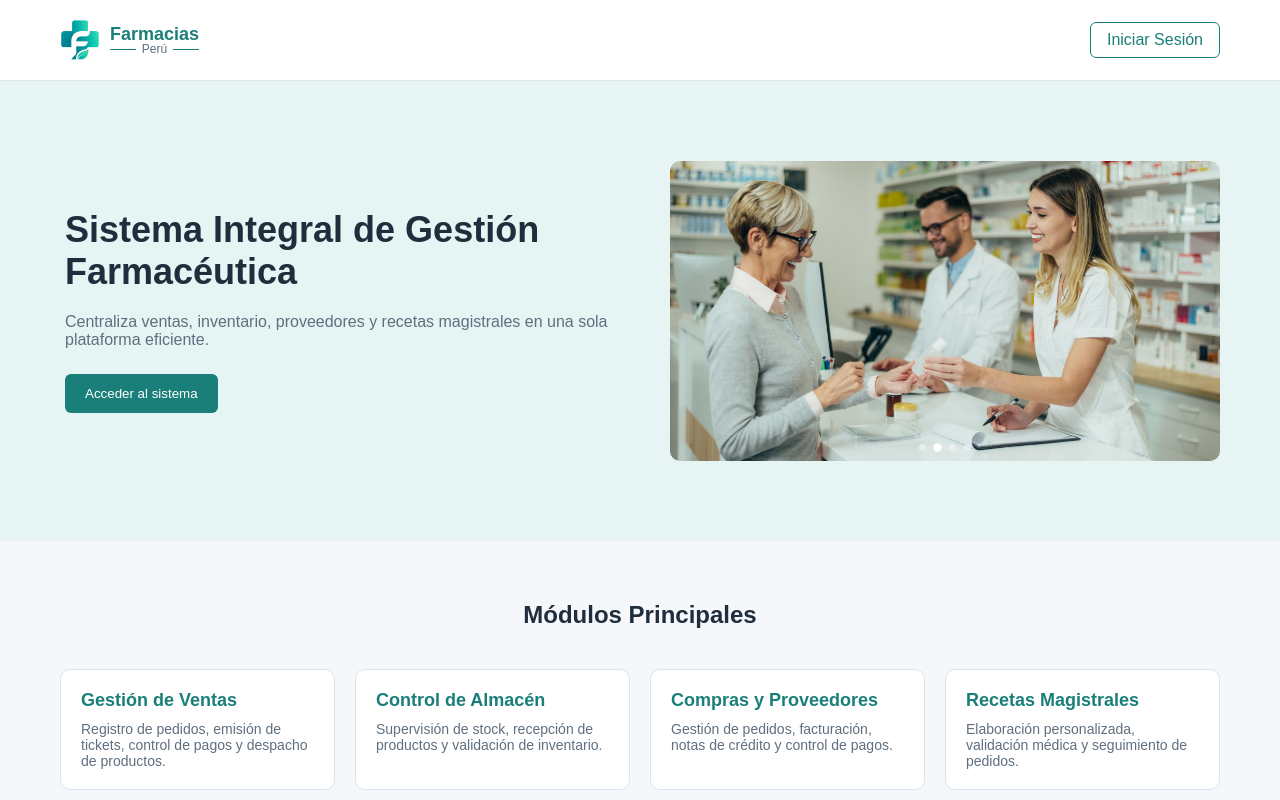
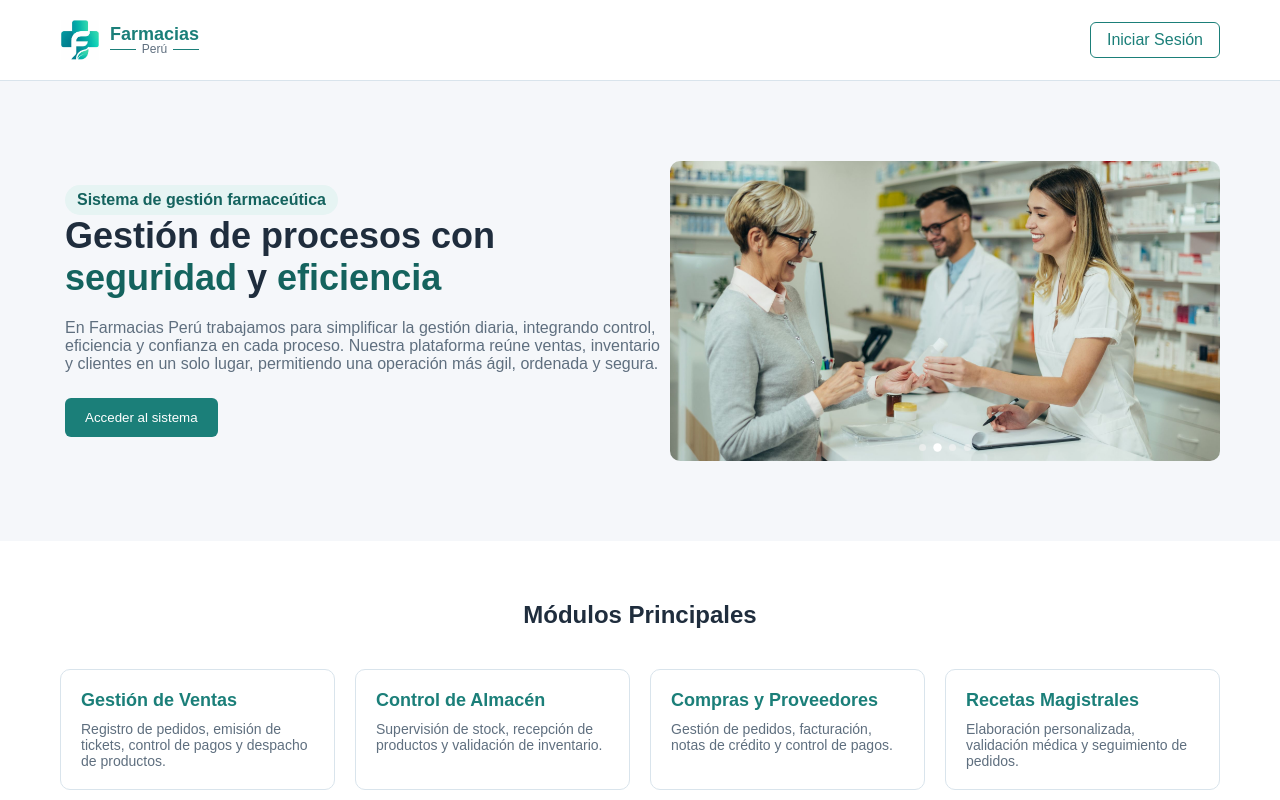
Before and after one commit to Miguel41844x/FARMAPE, a React app in the folder frontend/: page / in a window 1280 px wide. Shown: the top 800 px of the page. Built offline with nearby package versions, Linux system fonts and the light colour scheme; the HTML template or start-up script is replaced by a standard one.

Commit message:
Home-page-agregados

```diff
--- a/frontend/src/components/public/Hero.jsx
+++ b/frontend/src/components/public/Hero.jsx
@@ -8,8 +8,13 @@ const Hero = () => {
     return(
         <section className="hero">
             <div className="hero-content">
-                <h1>Sistema Integral de Gestión Farmacéutica</h1>
-                <p>Centraliza ventas, inventario, proveedores y recetas magistrales en una sola plataforma eficiente.</p>
+                <div className="hero-content-tittle">
+                    <h4>Sistema de gestión farmaceútica</h4>
+                </div>
+                <h1>Gestión de procesos con <span>seguridad</span> y <span>eficiencia</span></h1>
+                <p>En Farmacias Perú trabajamos para simplificar la gestión diaria, integrando control, eficiencia y confianza
+                    en cada proceso. Nuestra plataforma reúne ventas, inventario y clientes en un solo lugar,
+                    permitiendo una operación más ágil, ordenada y segura.</p>
                 <div className="hero-buttons">
                     <button className="primary" onClick={() => navigate("/login")}>
                         Acceder al sistema
--- a/frontend/src/components/public/hero.css
+++ b/frontend/src/components/public/hero.css
@@ -1,7 +1,6 @@
 /* HERO */
 .hero{
   padding:80px 60px;
-  background:var(--primary-light);
   display: flex;
   align-items: center;
   justify-content: space-between;
@@ -15,10 +14,25 @@
   margin:15px 5px;
 }
 
+.hero-content-tittle{
+  display: inline-block;
+  padding: 6px 12px;
+  background: var(--primary-light);
+  border-radius: 1pc;
+}
+
+.hero h4{
+  color:var(--primary-dark);
+}
+
 .hero h1{
   font-size:36px;
   margin-bottom:20px;
   color:var(--text-main);
+}
+
+.hero-content span{
+  color: var(--primary-dark);
 }
 
 .hero p{
@@ -47,7 +61,7 @@ background:var(--primary-dark);
 
 /* CONTENEDOR DEL CARRUSEL */
 .hero-carousel{
-  flex: 1;                  /* ocupa 50% */
+  flex: 1;
   display: flex;
   justify-content: center;
 }
--- a/frontend/src/components/public/modules.css
+++ b/frontend/src/components/public/modules.css
@@ -1,13 +1,14 @@
 
 /* MODULES */
 .modules{
-padding:60px;
+    padding:60px;
+    background: white;
 }
 
 .modules h2{
-text-align:center;
-margin-bottom:40px;
-color:var(--text-main);
+    text-align:center;
+    margin-bottom:40px;
+    color:var(--text-main);
 }
 
 .grid{
```
